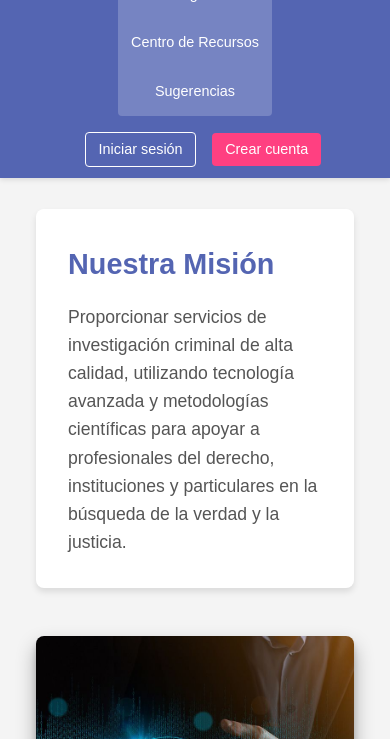
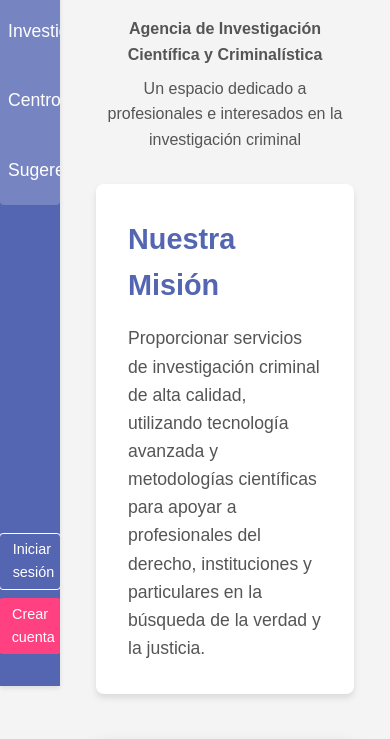
Before and after one commit to FELIPE6400814/Agencia-de-Investigaci-n, a plain HTML site: page index.html in a window 390 px wide. Shown: the part 158-897 px from the top of the page. Drawn offline with Linux system fonts and the light colour scheme.

Commit message:
Update styles.css

```diff
--- a/styles.css
+++ b/styles.css
@@ -487,37 +487,30 @@ footer {
 /* Diseño responsivo */
 @media (max-width: 768px) {
     body {
-        padding-top: 50px;
+        padding-top: 0;
+        padding-left: 60px;
     }
 
     header {
         position: fixed;
+        top: 0;
+        left: 0;
+        width: 60px;
+        height: 100vh;
+        padding: 1rem 0;
+        overflow-y: auto;
         transform: none !important;
-        transition: none;
-        padding: 0.4rem 0;
+        transition: width 0.3s ease;
     }
 
-    header.hide {
-        transform: none !important;
+    header.expanded {
+        width: 250px;
     }
 
     .header-container {
         flex-direction: column;
-        padding: 5px;
-    }
-
-    .logo-image {
-        max-height: 40px;
-    }
-
-    .main-nav ul li a {
-        font-size: 0.9rem;
-        padding: 0.3rem 0.8rem;
-    }
-
-    .login-btn, .signup-btn {
-        padding: 0.3rem 0.8rem;
-        font-size: 0.9rem;
+        padding: 0;
+        height: 100%;
     }
 
     .logo-nav {
@@ -525,20 +518,43 @@ footer {
         width: 100%;
     }
 
+    .logo-image {
+        max-height: 40px;
+        margin: 0 auto 1rem;
+    }
+
+    .main-nav {
+        width: 100%;
+    }
+
     .main-nav ul {
         flex-direction: column;
         width: 100%;
-        text-align: center;
+        padding: 0;
     }
 
     .main-nav ul li {
-        padding: 0.5rem 0;
+        width: 100%;
+        text-align: center;
+        padding: 0.8rem 0;
+    }
+
+    .main-nav ul li a {
+        padding: 0.5rem;
+        white-space: nowrap;
     }
 
     .auth-buttons {
-        margin-top: 1rem;
-        width: 100%;
-        justify-content: center;
+        flex-direction: column;
+        margin-top: auto;
+        padding: 1rem 0;
+        gap: 0.5rem;
+    }
+
+    .login-btn, .signup-btn {
+        width: 90%;
+        margin: 0 auto;
+        text-align: center;
     }
 
     .hero {
```
